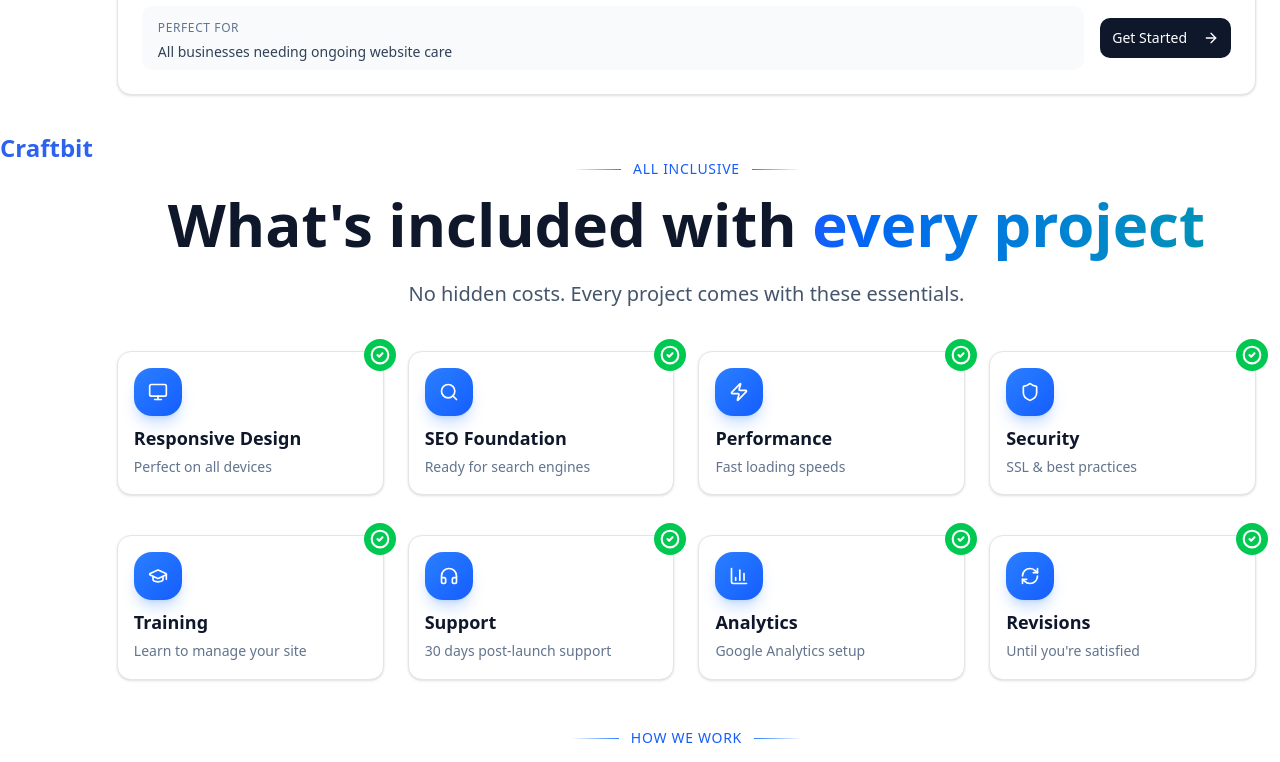
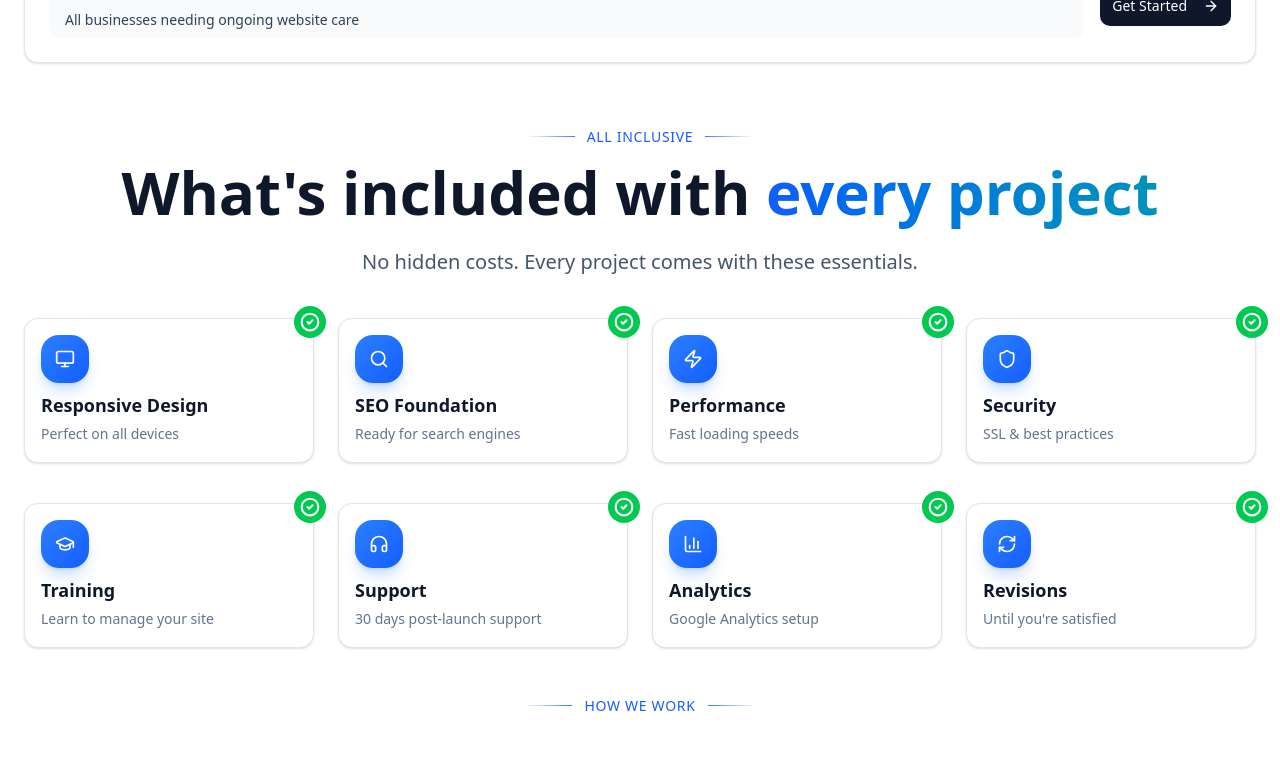
Before and after one commit to Craftbit-Solution/Craftbit, a Next.js app: page / in a window 1280 px wide. Shown: the part 1840-2602 px from the top of the page. Built offline with nearby package versions, Linux system fonts and the light colour scheme.

Commit message:
refactor: remove header

```diff
--- a/app/page.tsx
+++ b/app/page.tsx
@@ -2,11 +2,8 @@ import Services from "./Services/Services";
 
 export default function Home() {
   return (
-    <div className="flex items-center justify-center">
-      <h1 className="text-primary bg-background text-2xl font-bold">
-        Craftbit
-      </h1>
+    <>
       <Services />
-    </div>
+    </>
   );
 }
```
